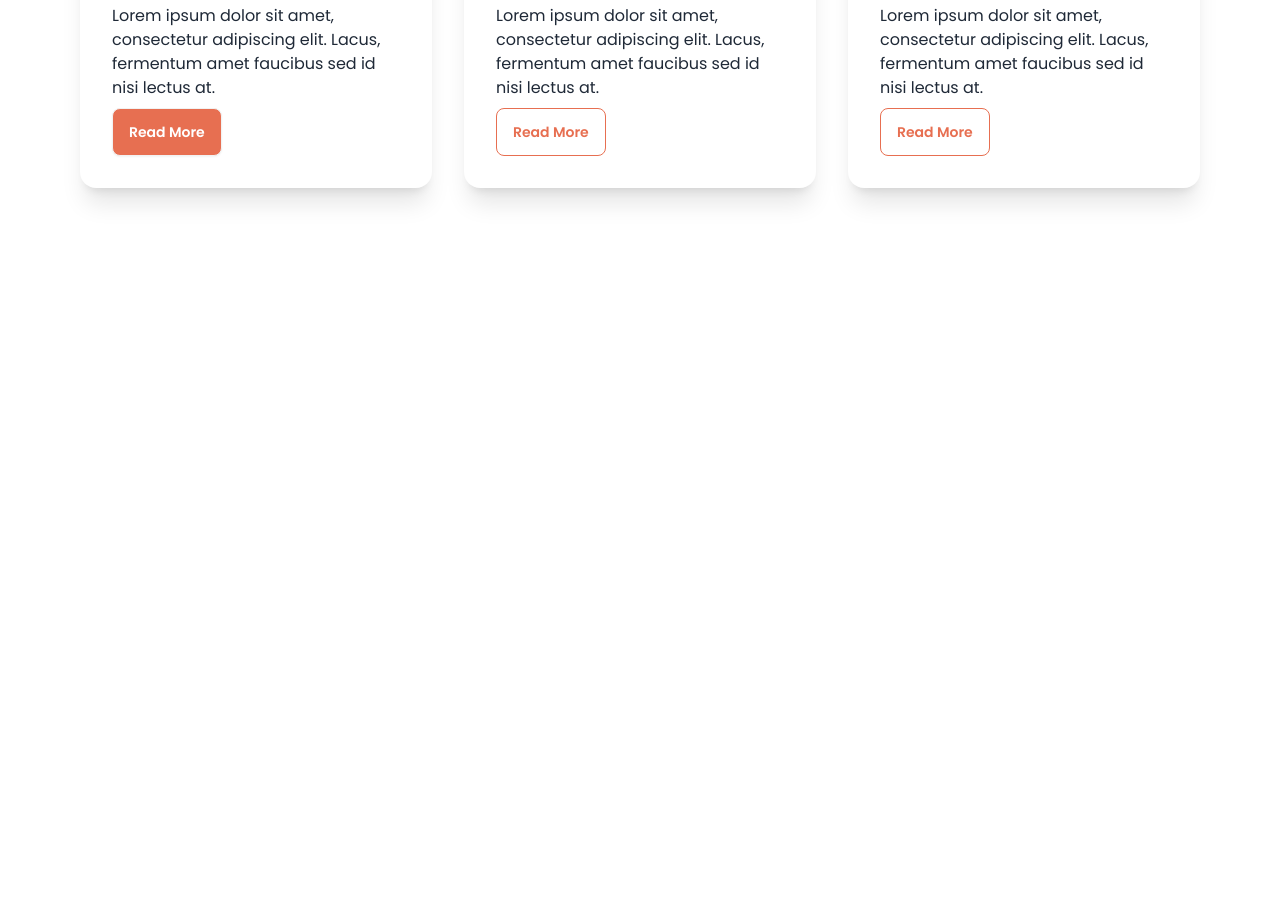
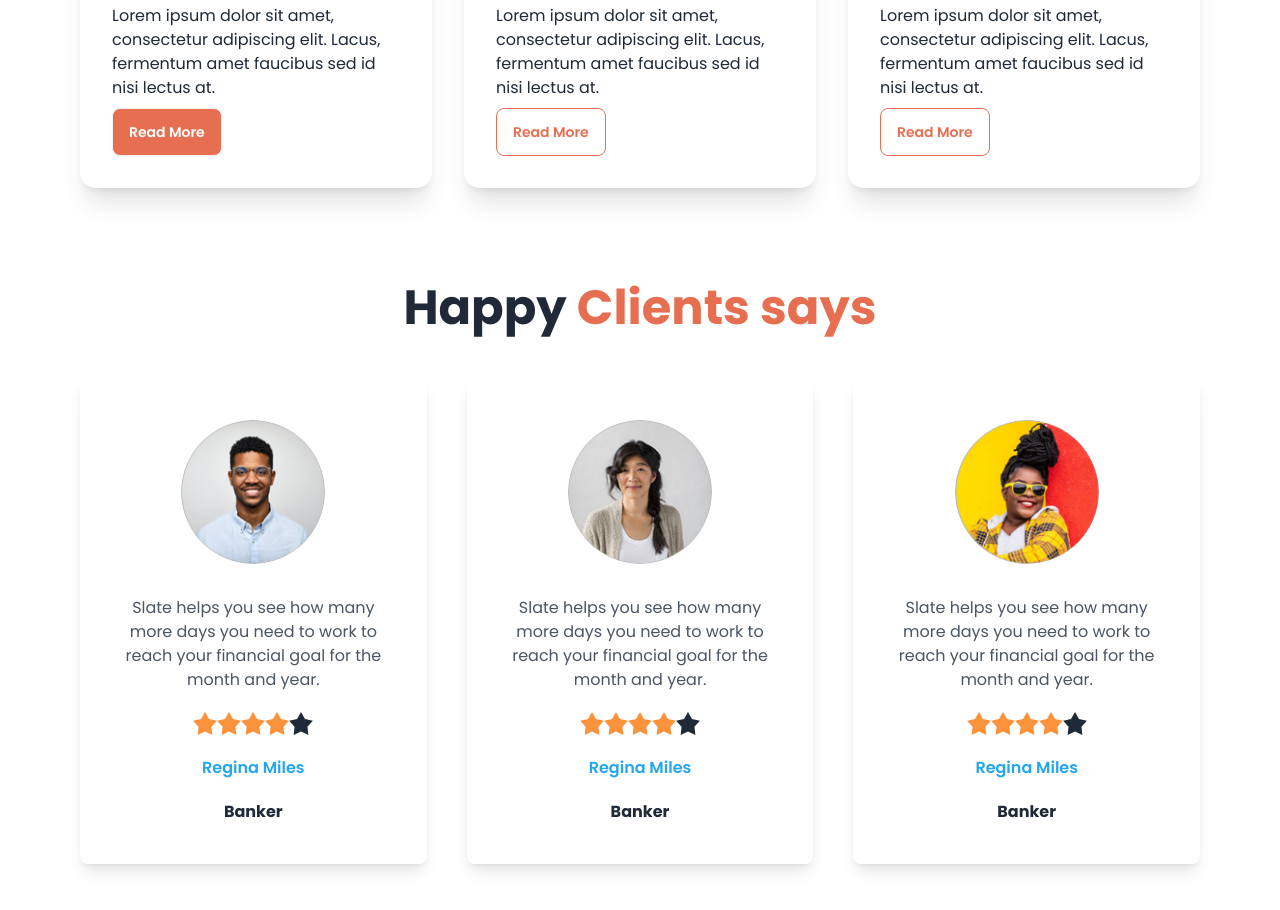
Before and after one commit to hamadismail/biker-zone, a plain HTML site: page index.html in a window 1280 px wide. Shown: the part 1728-2638 px from the top of the page. Before the commit the page ends 2028 px from the top, so only its background shows below. Drawn offline with nearby package versions, Linux system fonts and the light colour scheme.

Commit message:
added-client-section

```diff
--- a/index.html
+++ b/index.html
@@ -104,8 +104,8 @@
         <!-- First Slide -->
         <div id="slide1" class="carousel-item relative w-full">
           <!-- Slide Content -->
-          <div class="hero bg-[#e76f511a] p-4 md:p-24">
-            <div class="hero-content flex-col lg:flex-row-reverse gap-8">
+          <div class="hero bg-[#e76f511a] p-4 lg:p-24">
+            <div class="hero-content flex-col md:flex-row-reverse gap-8">
               <!-- Silde Image Content -->
               <img src="images/slider/bike1.png" class="rounded-lg" />
 
@@ -136,8 +136,8 @@
         <!-- Second Slide -->
         <div id="slide2" class="carousel-item relative w-full">
           <!-- Slide Content -->
-          <div class="hero bg-[#e76f511a] p-4 md:p-24">
-            <div class="hero-content flex-col lg:flex-row-reverse gap-8">
+          <div class="hero bg-[#e76f511a] p-4 lg:p-24">
+            <div class="hero-content flex-col md:flex-row-reverse gap-8">
               <!-- Silde Image Content -->
               <img src="images/slider/bike2.png" class="rounded-lg" />
 
@@ -168,8 +168,8 @@
         <!-- Third Slide -->
         <div id="slide3" class="carousel-item relative w-full">
           <!-- Slide Content -->
-          <div class="hero bg-[#e76f511a] p-4 md:p-24">
-            <div class="hero-content flex-col lg:flex-row-reverse gap-8">
+          <div class="hero bg-[#e76f511a] p-4 lg:p-24">
+            <div class="hero-content flex-col md:flex-row-reverse gap-8">
               <!-- Silde Image Content -->
               <img src="images/slider/bike3.png" class="rounded-lg" />
 
@@ -200,8 +200,8 @@
         <!-- Fourth Slide -->
         <div id="slide4" class="carousel-item relative w-full">
           <!-- Slide Content -->
-          <div class="hero bg-[#e76f511a] p-4 md:p-24">
-            <div class="hero-content flex-col lg:flex-row-reverse gap-8">
+          <div class="hero bg-[#e76f511a] p-4 lg:p-24">
+            <div class="hero-content flex-col md:flex-row-reverse gap-8">
               <!-- Silde Image Content -->
               <img src="images/slider/bike4.png" class="rounded-lg" />
 
@@ -260,7 +260,7 @@
         <h1 class="text-3xl md:text-5xl font-bold text-center">latest News</h1>
 
         <!-- News Card Container -->
-        <div class="grid sm:grid-cols-2 md:grid-cols-3 gap-8 mt-12">
+        <div class="grid md:grid-cols-2 lg:grid-cols-3 gap-8 mt-12">
           <!-- News Card 1 -->
           <div class="card bg-base-100 shadow-xl">
             <figure>
@@ -317,6 +317,81 @@
           </div>
         </div>
       </section>
+
+      <!-- Client Section -->
+      <section class="mb-24">
+        <h2 class="mb-12 text-center font-bold text-3xl md:text-5xl">
+          Happy <span class="text-[#E76F51]">Clients says</span>
+        </h2>
+        <!-- Client Card Container -->
+        <div class="grid md:grid-cols-2 lg:grid-cols-3 text-center gap-10">
+          <!-- Client Card 1 -->
+          <div class="rounded-lg shadow-lg p-10">
+            <div class="avatar mb-8">
+              <div class="w-36 rounded-full">
+                <img src="images/others/user-1.png" />
+              </div>
+            </div>
+            <p class="text-gray-600">
+              Slate helps you see how many more days you need to work to reach
+              your financial goal for the month and year.
+            </p>
+            <div class="rating my-5">
+              <input name="rating-2" class="mask mask-star-2 bg-orange-400" />
+              <input name="rating-2" class="mask mask-star-2 bg-orange-400" />
+              <input name="rating-2" class="mask mask-star-2 bg-orange-400" />
+              <input name="rating-2" class="mask mask-star-2 bg-orange-400" />
+              <input name="rating-2" class="mask mask-star-2" />
+            </div>
+            <p class="mb-5 text-[#23A6F0] font-semibold">Regina Miles</p>
+            <p class="font-bold">Banker</p>
+          </div>
+
+          <!-- Client Card 2 -->
+          <div class="rounded-lg shadow-lg p-10">
+            <div class="avatar mb-8">
+              <div class="w-36 rounded-full">
+                <img src="images/others/user-2.png" />
+              </div>
+            </div>
+            <p class="text-gray-600">
+              Slate helps you see how many more days you need to work to reach
+              your financial goal for the month and year.
+            </p>
+            <div class="rating my-5">
+              <input name="rating-2" class="mask mask-star-2 bg-orange-400" />
+              <input name="rating-2" class="mask mask-star-2 bg-orange-400" />
+              <input name="rating-2" class="mask mask-star-2 bg-orange-400" />
+              <input name="rating-2" class="mask mask-star-2 bg-orange-400" />
+              <input name="rating-2" class="mask mask-star-2" />
+            </div>
+            <p class="mb-5 text-[#23A6F0] font-semibold">Regina Miles</p>
+            <p class="font-bold">Banker</p>
+          </div>
+
+          <!-- Client Card 3 -->
+          <div class="rounded-lg shadow-lg p-10">
+            <div class="avatar mb-8">
+              <div class="w-36 rounded-full">
+                <img src="images/others/user-3.png" />
+              </div>
+            </div>
+            <p class="text-gray-600">
+              Slate helps you see how many more days you need to work to reach
+              your financial goal for the month and year.
+            </p>
+            <div class="rating my-5">
+              <input name="rating-2" class="mask mask-star-2 bg-orange-400" />
+              <input name="rating-2" class="mask mask-star-2 bg-orange-400" />
+              <input name="rating-2" class="mask mask-star-2 bg-orange-400" />
+              <input name="rating-2" class="mask mask-star-2 bg-orange-400" />
+              <input name="rating-2" class="mask mask-star-2" />
+            </div>
+            <p class="mb-5 text-[#23A6F0] font-semibold">Regina Miles</p>
+            <p class="font-bold">Banker</p>
+          </div>
+        </div>
+      </section>
     </main>
 
     <!-- Footer Section Start -->
```
